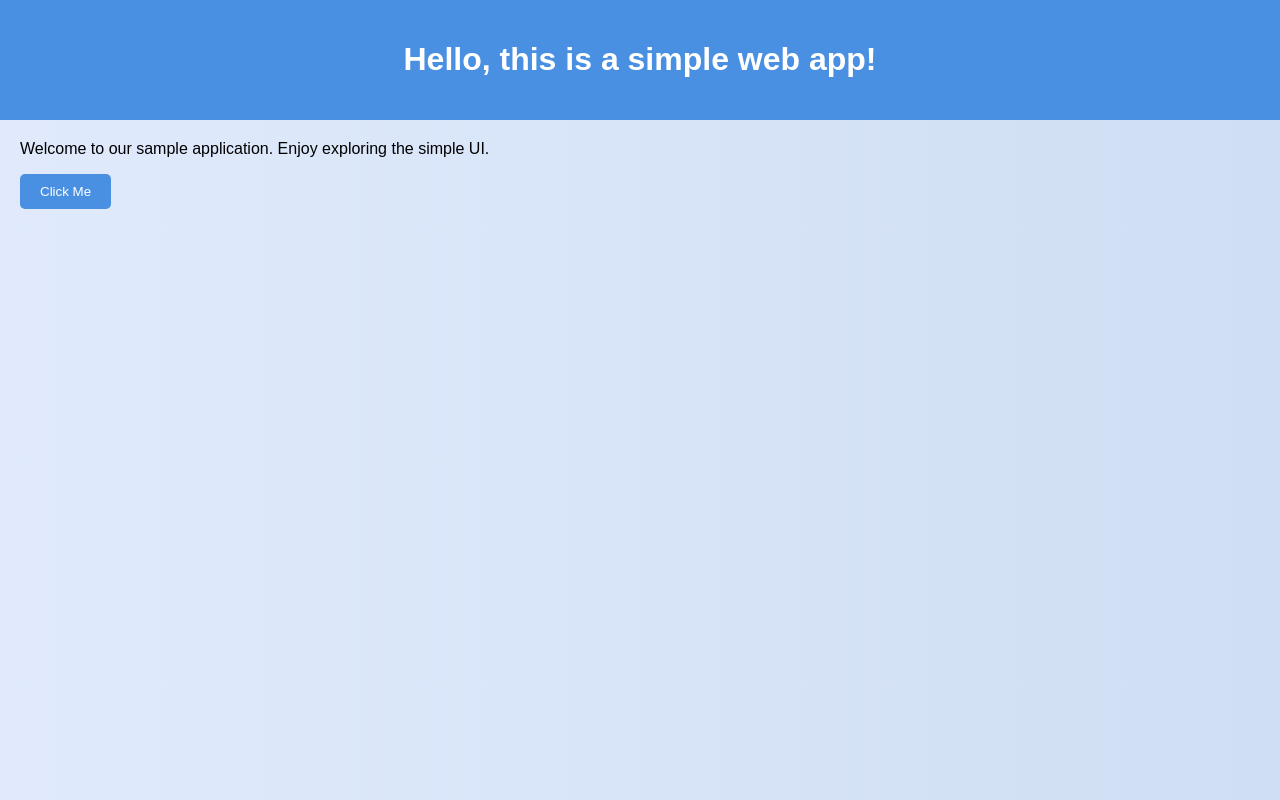
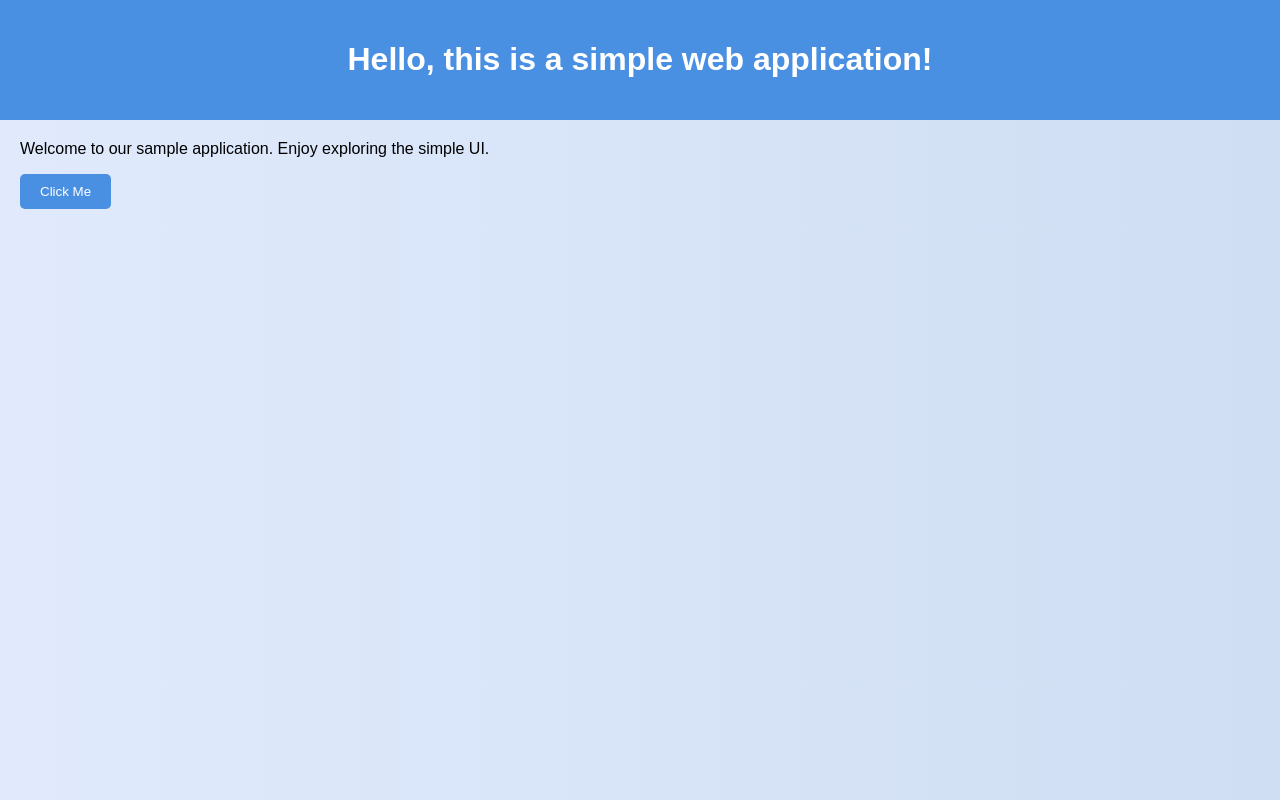
Before and after one commit to suryawood/simple-app, a plain HTML site: page index.html in a window 1280 px wide. Drawn offline with Linux system fonts and the light colour scheme.

Commit message:
Update message on the web application

```diff
--- a/index.html
+++ b/index.html
@@ -36,7 +36,7 @@
 </head>
 <body>
   <header>
-    <h1>Hello, this is a simple web app!</h1>
+    <h1>Hello, this is a simple web application!</h1>
   </header>
   <div class="container">
     <p>Welcome to our sample application. Enjoy exploring the simple UI.</p>
```
